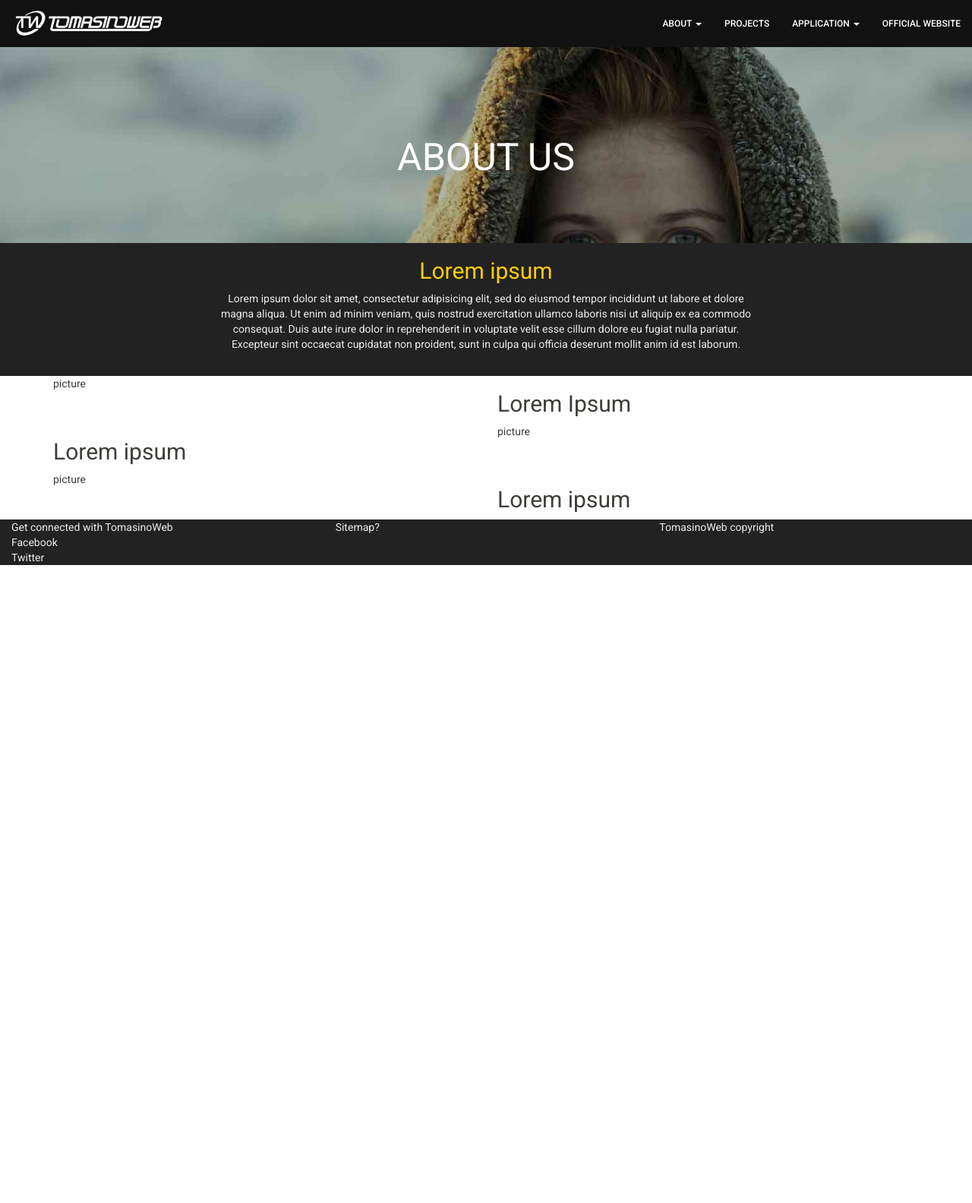
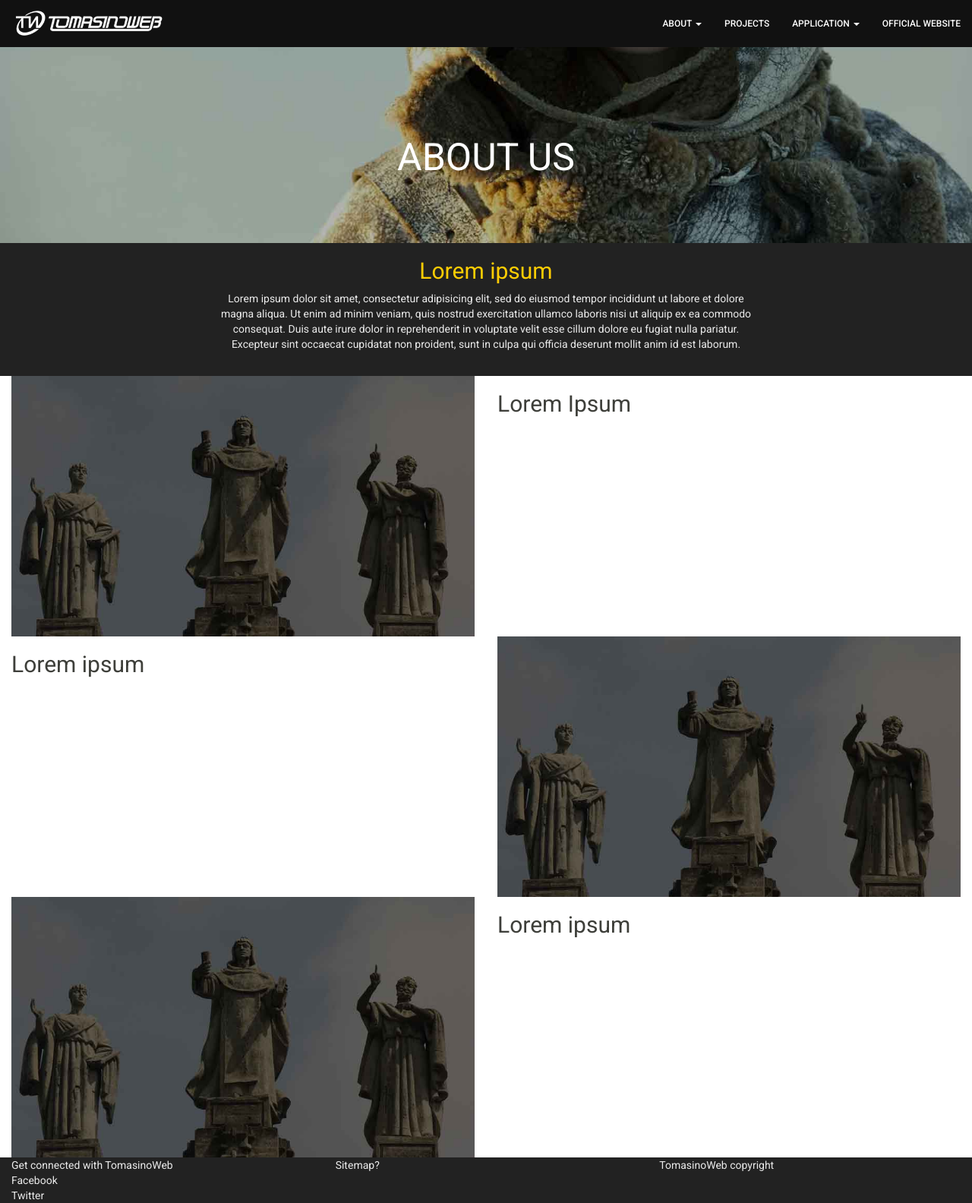
Before and after one commit to raaims/tomweb-recruitment-portal, a PHP site: page /about.php in a window 1280 px wide. Shown: the whole page at 76% size. Before the commit the page ends 744 px from the top, so only its background shows below. Run offline with PHP 8.4, Linux system fonts and the light colour scheme; some libraries are stand-ins or nearby versions.

Commit message:
Added updates to about.php

```diff
--- a/about.php
+++ b/about.php
@@ -13,10 +13,10 @@ include 'header.php';
         </div>
       </div>
 
-      <div class="container">
+      <div class="container-fluid">
         <div class="row">
           <div class="col-md-6">
-            picture
+            <img class="img-responsive" src="images/about-1.jpg" alt="" />
           </div>
 
           <div class="col-md-6">
@@ -24,19 +24,19 @@ include 'header.php';
           </div>
         </div>
 
-        <div class="row">
+        <div class="row light-gray-bg">
           <div class="col-md-6">
             <h2>Lorem ipsum</h2>
           </div>
 
           <div class="col-md-6">
-            picture
+            <img class="img-responsive" src="images/about-1.jpg" alt="" />
           </div>
         </div>
 
         <div class="row">
           <div class="col-md-6">
-            picture
+            <img class="img-responsive" src="images/about-1.jpg" alt="" />
           </div>
 
           <div class="col-md-6">
```
